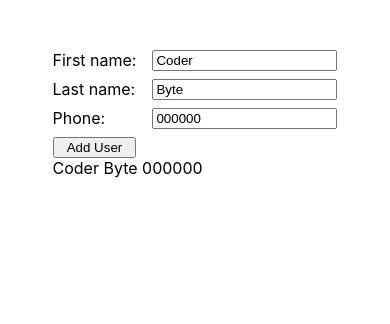
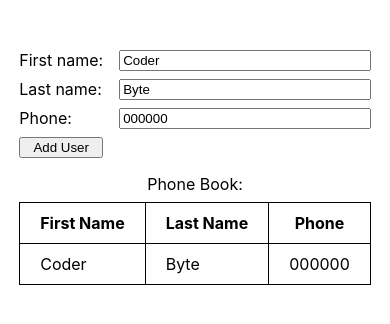
Before and after one commit to Annie-Huang/my-react18-js-app, a React (Create React App) app: page / in a window 390 px wide. Both pictures are taken after a click on the button "Add User". Shown: the top 324 px of the page. Built offline with nearby package versions, Linux system fonts and the light colour scheme; the HTML template or start-up script is replaced by a standard one.

Commit message:
Switch to <PhoneBookTable>

```diff
--- a/src/App.css
+++ b/src/App.css
@@ -1,6 +1,7 @@
 .container {
   display: grid;
   place-content: center;
+  gap: 1em;
   margin-top: 50px;
 }
 
@@ -21,3 +22,19 @@
 .form button:hover {
   cursor: pointer;
 }
+
+table,
+th,
+td {
+  border: 1px solid black;
+  border-collapse: collapse;
+}
+
+table caption {
+  margin-bottom: 0.5em;
+}
+
+th,
+td {
+  padding: 10px 20px;
+}
--- a/src/App.js
+++ b/src/App.js
@@ -61,6 +61,30 @@ const PhoneBookForm = ({ addUser }) => {
     </form>
   );
 };
+
+const PhoneBookTable = ({ users }) => {
+  return (
+    <table>
+      <caption>Phone Book:</caption>
+      <thead>
+        <tr>
+          <th scope='col'>First Name</th>
+          <th scope='col'>Last Name</th>
+          <th scope='col'>Phone</th>
+        </tr>
+      </thead>
+      <tbody>
+        {users.map((user) => (
+          <tr key={user.id}>
+            <td>{user.firstName}</td>
+            <td>{user.lastName}</td>
+            <td>{user.phone}</td>
+          </tr>
+        ))}
+      </tbody>
+    </table>
+  );
+};
 const App = () => {
   const [users, setUsers] = useState([]);
 
@@ -73,11 +97,7 @@ const App = () => {
   return (
     <div className='container'>
       <PhoneBookForm addUser={handleAddUser} />
-      {users.map((user) => (
-        <div key={user.id}>
-          {`${user.firstName} ${user.lastName} ${user.phone}`}
-        </div>
-      ))}
+      <PhoneBookTable users={users} />
     </div>
   );
 };
```
